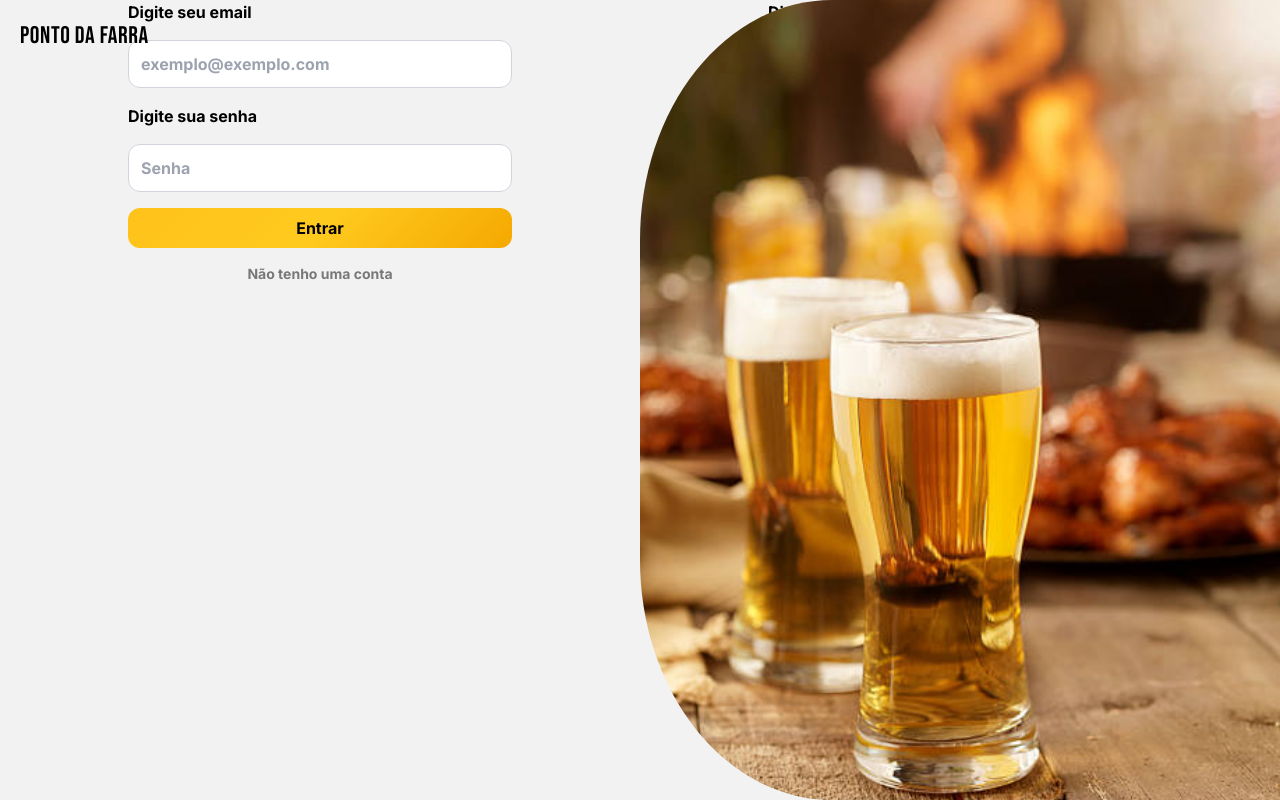
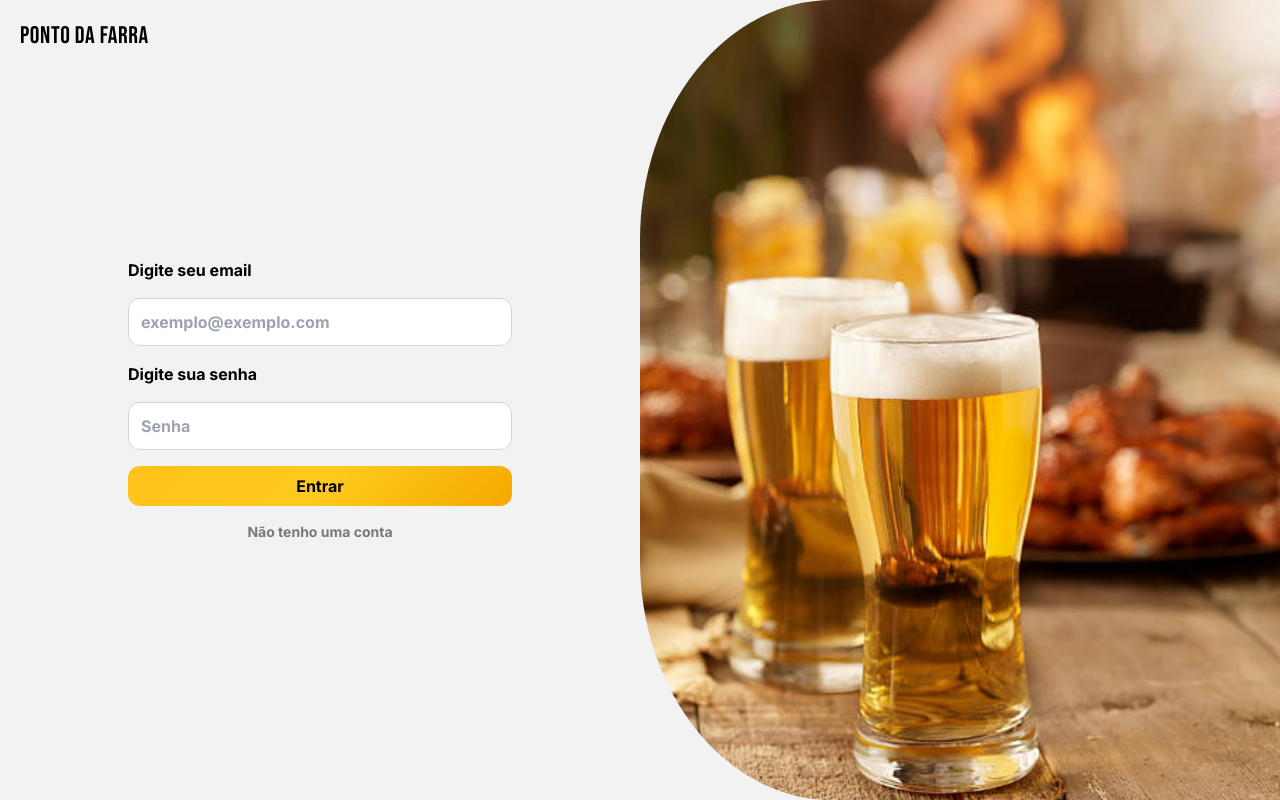
Before and after one commit to jean-D-alves/PontoDaFarra_frontend, a Next.js app: page /login in a window 1280 px wide. Built offline with nearby package versions, Linux system fonts and the light colour scheme; no server answers.

Commit message:
fixign: layout login

```diff
--- a/app/login/page.tsx
+++ b/app/login/page.tsx
@@ -61,7 +61,7 @@ export default function Login() {
         </Link>
       </header>
       <div
-        className={`h-full w-full flex-1 items-center justify-center px-6 py-24 md:flex md:w-1/2 md:py-0 ${
+        className={`min-h-screen w-full flex-1 items-center justify-center px-6 py-24 md:flex md:w-1/2 md:py-0 ${
           LoginScreen ? "flex" : "hidden"
         }`}
       >
@@ -106,10 +106,10 @@ export default function Login() {
         </form>
       </div>
       <div
-        className={`absolute z-10 hidden h-full w-1/2 bg-black md:block ${ClassScreen}`}
+        className={`absolute inset-y-0 left-0 z-10 hidden w-1/2 bg-black md:block ${ClassScreen}`}
       />
       <div
-        className={`h-full w-full flex-1 items-center justify-center px-6 py-24 md:flex md:w-1/2 md:py-0 ${
+        className={`min-h-screen w-full flex-1 items-center justify-center px-6 py-24 md:flex md:w-1/2 md:py-0 ${
           LoginScreen ? "hidden" : "flex"
         }`}
       >
```
